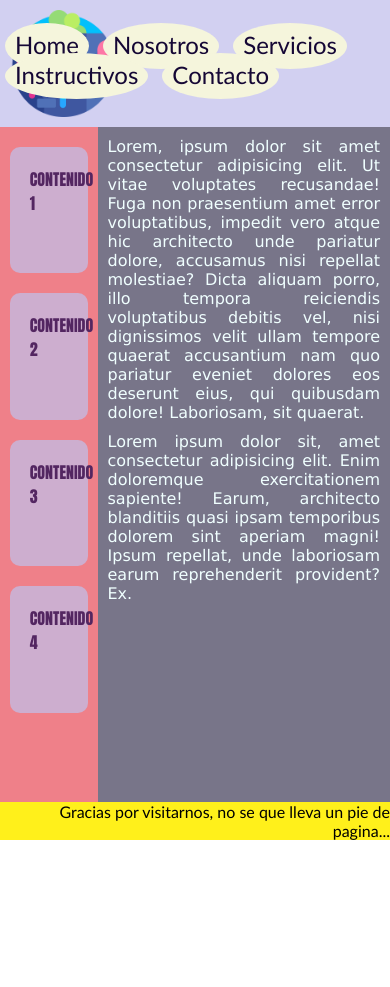
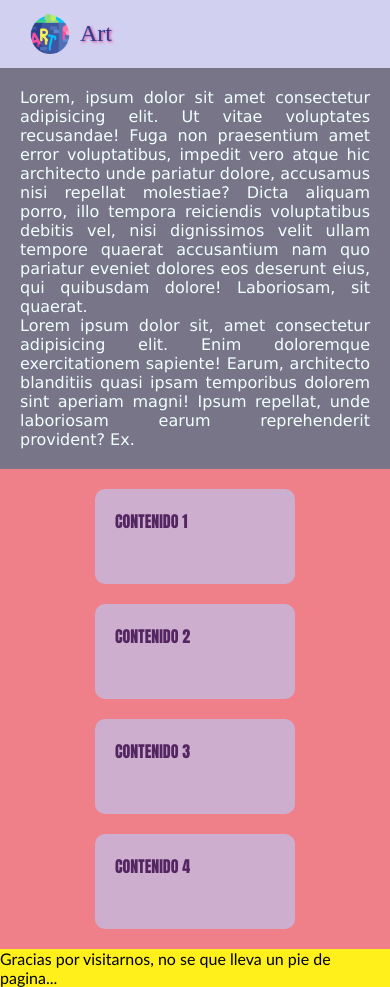
Before and after one commit to Amartana/Pagina-Random, a plain HTML site: page index.html in a window 390 px wide. Before the commit the page ends 844 px from the top, so only its background shows below. Drawn offline with Linux system fonts and the light colour scheme; a web font is replaced by a local one.

Commit message:
Disenio responsive - Sin nav
Falta: Resolver scroll en width de 500px y acomodar los contenidos para que se adapte el ancho al ancho de pantalla

```diff
--- a/index.html
+++ b/index.html
@@ -6,13 +6,18 @@
     <title>Desafio Layout</title>
     <link rel="icon" href="./icono.png">
     <link rel="stylesheet" href="./style.css">
+    <link rel="preconnect" href="https://fonts.googleapis.com">
+    <link rel="preconnect" href="https://fonts.gstatic.com" crossorigin>
+    <link href="https://fonts.googleapis.com/css2?family=Agbalumo&family=Noto+Sans+NKo+Unjoined&display=swap" rel="stylesheet">
+    <link rel="stylesheet" href="./style.css" media="screen and (max-width: 700px)">
 </head>
 <body>
     <header>
         <figure class="logo">
             <img src="./icono.png" alt="Logo">
+            <p>Art</p>
         </figure>
-        <nav>
+        <nav class="active">
             <ul class="main-nav">
                 <li class="main-nav__item"><a href="">Home</a></li>
                 <li class="main-nav__item"><a href="">Nosotros</a></li>
@@ -22,12 +27,13 @@
             </ul>
         </nav>
     </header>
-        <aside>
+    <aside class="contenidos">
         <div><p> CONTENIDO 1 </p></div>
         <div><p> CONTENIDO 2 </p></div>
         <div><p> CONTENIDO 3 </p></div>
         <div><p> CONTENIDO 4 </p></div>
-        </aside><main>
+    </aside>
+    <main class="principal">
         <div>
             <p>Lorem, ipsum dolor sit amet consectetur adipisicing elit. Ut vitae voluptates recusandae! Fuga non praesentium amet error voluptatibus, impedit vero atque hic architecto unde pariatur dolore, accusamus nisi repellat molestiae?
                 Dicta aliquam porro, illo tempora reiciendis voluptatibus debitis vel, nisi dignissimos velit ullam tempore quaerat accusantium nam quo pariatur eveniet dolores eos deserunt eius, qui quibusdam dolore! Laboriosam, sit quaerat.</p>
--- a/style.css
+++ b/style.css
@@ -3,58 +3,80 @@
     margin: 0px;
     padding: 0px;
 }
+body{
+    display: flex;
+    flex-wrap: wrap;
+    width: 100vw;
+    height: 100vh;
+    align-content:flex-start;
+
+}
 header{
-    height: 15vh;
+    display: flex;
+    align-items: center;
+    height: 100px;
+    width: 100vw;
     background-color: #D2D0F1;
 }
-
 nav{
-    display: inline-block;
     position: absolute;
     right: 0;
 }
 .logo{
-    display: inline-block;
+    display: flex;
+    align-items: center;
     height: 15vh;
     padding: 10px;
+    font-family: 'agbalumo';
+    font-size: 2rem;
+    color:#2A428B;
+    text-shadow: 1px 1px 3px rgb(226 51 143);
 }
 img{
-    height: 100%;
+    height: 90%;
+    margin-right: 5px;
 }
 .main-nav {
     margin: 30px 0;
 }
 .main-nav__item{
     margin: 5px;
-    border-radius: 50%;
+    border-radius: 30px;
+    border: 1px solid #2a428b;
+    box-shadow: 1px 1px 3px 1px #ef8089;
     padding: 10px;
     background-color: beige;
     display: inline;
     list-style: none;
-    font-size: 1.5rem;
+    font-size: 1.2rem;
 }
 a{
-    color: rgb(21, 7, 53);
+    color: #2A428B;
     text-decoration: none;
     font-family: 'Gill Sans', 'Gill Sans MT', Calibri, 'Trebuchet MS', sans-serif;
+}
 
+
+.contenidos{
+    background-color: #EF8089;
+    width: 25%;
+    min-width: 170px;
+    display: flex;
+    flex-direction: column;
+    justify-content: space-evenly;
+    align-items: center;
+    padding: 10px;
 }
-figure, nav {
-    vertical-align: middle;
-  }
 
-aside{
-    background-color: #EF8089;
-    width: 25vw;
-}
 aside>div{
     background-color: #CDAECF;
     vertical-align: middle;
     padding: 20px;
-    margin: 20px auto;
-    width: 20vw;
+    width: 88%;
     border-radius: 10px;
-    height: 15vh;
+    height: 95px;
+    margin: 10px;
+    cursor: pointer;
 }
 aside p{
     color: #532661;
@@ -63,27 +85,60 @@ aside p{
 }
 main{
     background-color: #787589;
-    width: 75vw;
-    font-family:Verdana, Geneva, Tahoma, sans-serif
+    width: 75%;
+    font-family:Verdana, Geneva, Tahoma, sans-serif;
+    padding: 20px
 }
 main p {
-    margin: 10px;
     text-align: justify;
     color: azure;
-}
-aside, main {
-    display: inline-block;
-    min-height: 80vh;
-    vertical-align: middle;
-}
-body{
-    width: 100vw;
 }
 
 footer{
     background-color: rgb(255, 240, 27);
     font-family: 'Gill Sans', 'Gill Sans MT', Calibri, 'Trebuchet MS', sans-serif;
+    width: 100%;
+    display: flex;
+    align-items: center;
+    justify-content: right;
 }
-footer p {
-    text-align: right;
+
+@media (max-width: 700px){
+    body{
+        width: 100vw;
+    }
+    nav {
+        display: none;
+    }
+    header{
+        width: 100%;
+        height: 8vh;
+        /* justify-content: center; */
+    }
+    .logo img{
+        height: 40px;
+        margin: 0 10px 0 20px;
+    }
+    .logo{
+        font-size: 1.5rem;
+    }
+    main{
+        width: 100%;
+        order: 1;
+    }
+    .contenidos{
+        width: 100%;
+        order: 2;
+        flex-direction: row;
+        flex-wrap: wrap;
+
+    }
+    aside>div{
+        flex-basis: 200px;
+
+    }
+    footer{
+        width: 100vw;
+        order: 3;
+    }
 }
```
Lines whose indentation alone changed are shown as unchanged.
